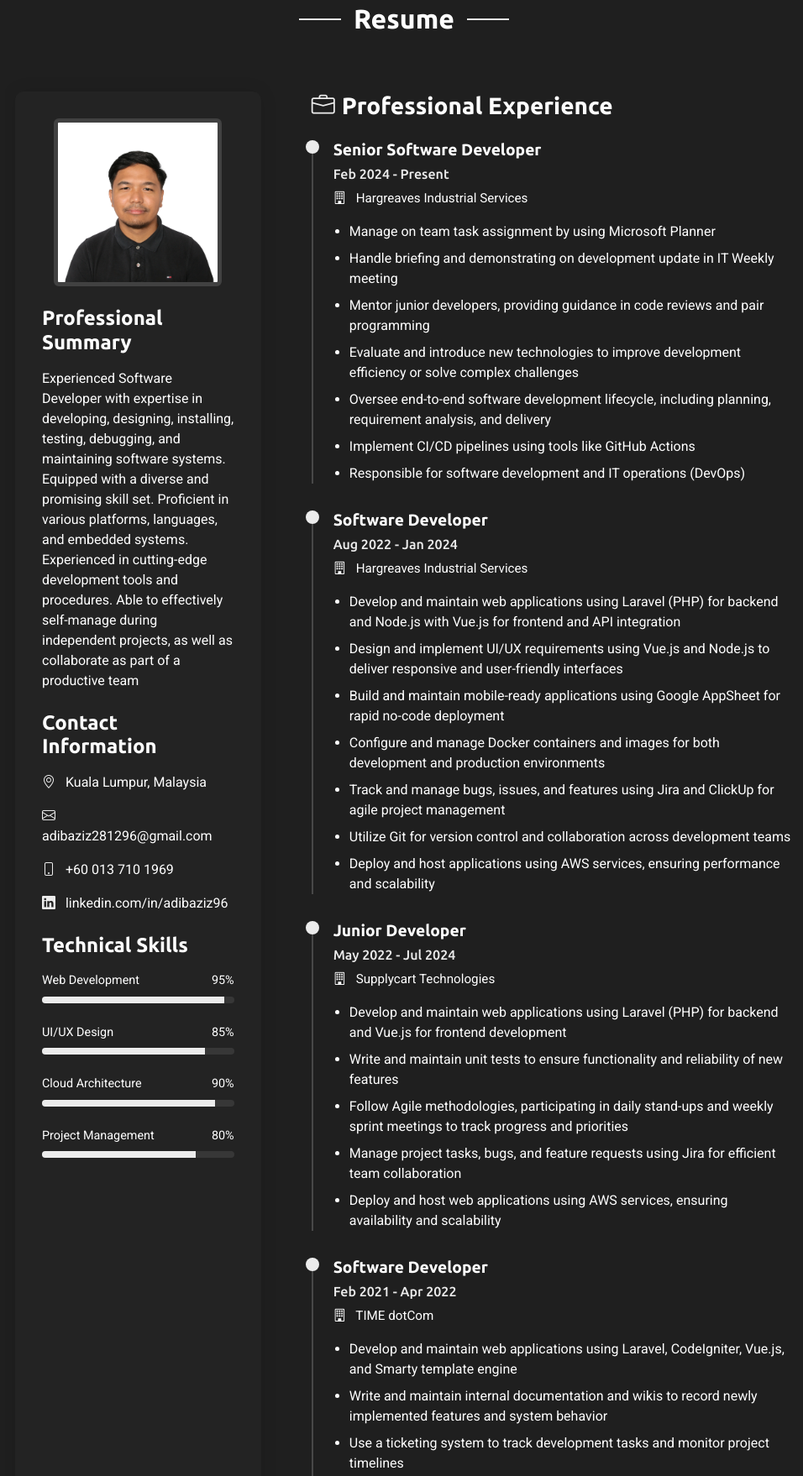
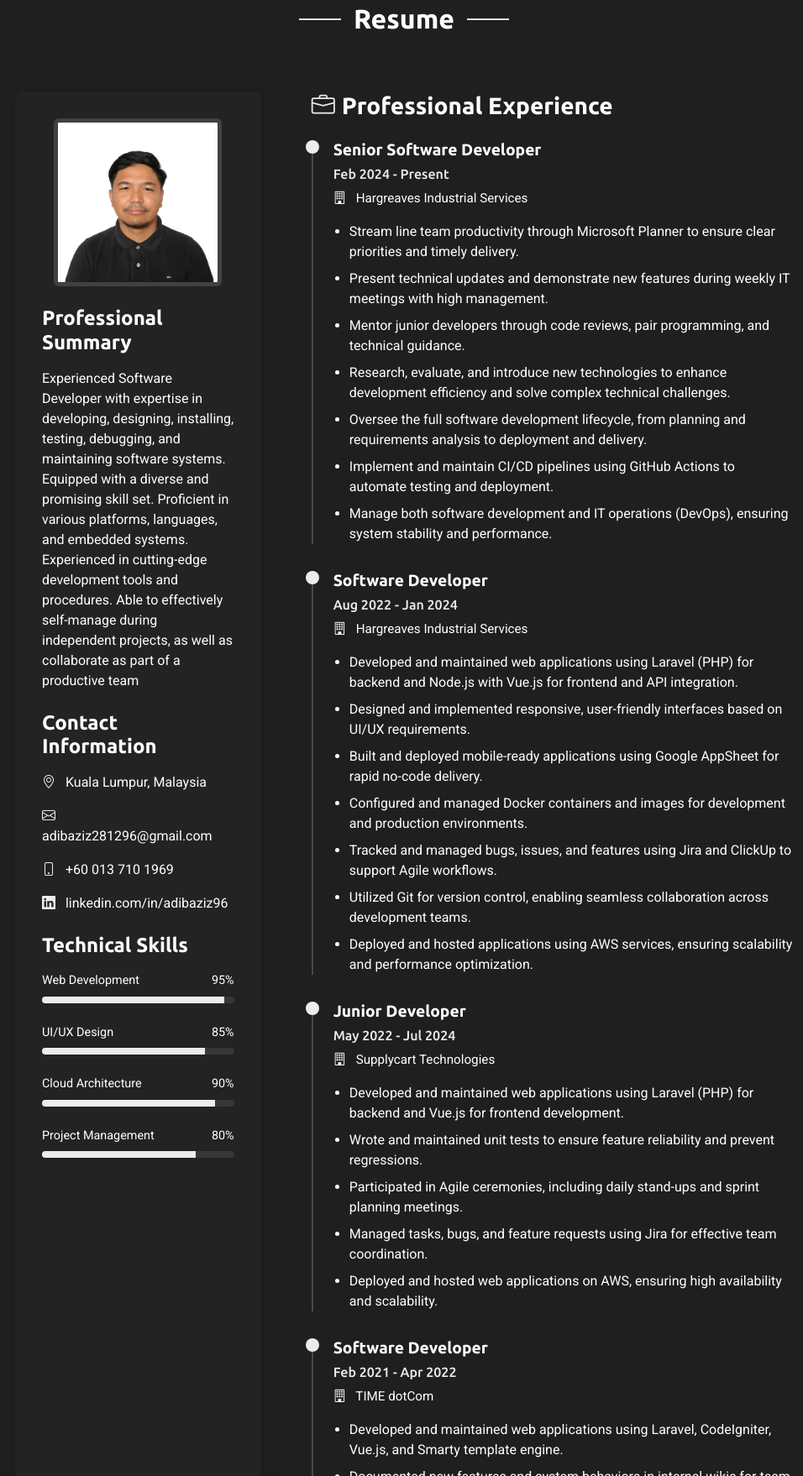
Before and after one commit to adibaziz96/adibaziz96.github.io, a plain HTML site: page index.html in a window 1280 px wide. Shown: the part 3423-5181 px from the top of the page at 84% size, without its empty margins (324-1280 px from the left). Drawn offline with nearby package versions, Linux system fonts and the light colour scheme.

Commit message:
feat: update resume detail + favicon

```diff
--- a/index.html
+++ b/index.html
@@ -407,13 +407,13 @@
                 <h5>Feb 2024 - Present</h5>
                 <p class="company"><i class="bi bi-building"></i> Hargreaves Industrial Services</p>
                 <ul>
-                  <li>Manage on team task assignment by using Microsoft Planner</li>
-                  <li>Handle briefing and demonstrating on development update in IT Weekly meeting</li>
-                  <li>Mentor junior developers, providing guidance in code reviews and pair programming</li>
-                  <li>Evaluate and introduce new technologies to improve development efficiency or solve complex challenges</li>
-                  <li>Oversee end-to-end software development lifecycle, including planning, requirement analysis, and delivery</li>
-                  <li>Implement CI/CD pipelines using tools like GitHub Actions</li>
-                  <li>Responsible for software development and IT operations (DevOps)</li>
+                  <li>Stream line team productivity through Microsoft Planner to ensure clear priorities and timely delivery.</li>
+                  <li>Present technical updates and demonstrate new features during weekly IT meetings with high management.</li>
+                  <li>Mentor junior developers through code reviews, pair programming, and technical guidance.</li>
+                  <li>Research, evaluate, and introduce new technologies to enhance development efficiency and solve complex technical challenges.</li>
+                  <li>Oversee the full software development lifecycle, from planning and requirements analysis to deployment and delivery.</li>
+                  <li>Implement and maintain CI/CD pipelines using GitHub Actions to automate testing and deployment.</li>
+                  <li>Manage both software development and IT operations (DevOps), ensuring system stability and performance.</li>
                 </ul>
               </div>
 
@@ -422,13 +422,13 @@
                 <h5>Aug 2022 - Jan 2024</h5>
                 <p class="company"><i class="bi bi-building"></i> Hargreaves Industrial Services</p>
                 <ul>
-                  <li>Develop and maintain web applications using Laravel (PHP) for backend and Node.js with Vue.js for frontend and API integration</li>
-                  <li>Design and implement UI/UX requirements using Vue.js and Node.js to deliver responsive and user-friendly interfaces</li>
-                  <li>Build and maintain mobile-ready applications using Google AppSheet for rapid no-code deployment</li>
-                  <li>Configure and manage Docker containers and images for both development and production environments</li>
-                  <li>Track and manage bugs, issues, and features using Jira and ClickUp for agile project management</li>
-                  <li>Utilize Git for version control and collaboration across development teams</li>
-                  <li>Deploy and host applications using AWS services, ensuring performance and scalability</li>
+                  <li>Developed and maintained web applications using Laravel (PHP) for backend and Node.js with Vue.js for frontend and API integration.</li>
+                  <li>Designed and implemented responsive, user-friendly interfaces based on UI/UX requirements.</li>
+                  <li>Built and deployed mobile-ready applications using Google AppSheet for rapid no-code delivery.</li>
+                  <li>Configured and managed Docker containers and images for development and production environments.</li>
+                  <li>Tracked and managed bugs, issues, and features using Jira and ClickUp to support Agile workflows.</li>
+                  <li>Utilized Git for version control, enabling seamless collaboration across development teams.</li>
+                  <li>Deployed and hosted applications using AWS services, ensuring scalability and performance optimization.</li>
                 </ul>
               </div>
 
@@ -437,11 +437,11 @@
                 <h5>May 2022 - Jul 2024</h5>
                 <p class="company"><i class="bi bi-building"></i> Supplycart Technologies</p>
                 <ul>
-                  <li>Develop and maintain web applications using Laravel (PHP) for backend and Vue.js for frontend development</li>
-                  <li>Write and maintain unit tests to ensure functionality and reliability of new features</li>
-                  <li>Follow Agile methodologies, participating in daily stand-ups and weekly sprint meetings to track progress and priorities</li>
-                  <li>Manage project tasks, bugs, and feature requests using Jira for efficient team collaboration</li>
-                  <li>Deploy and host web applications using AWS services, ensuring availability and scalability</li>
+                  <li>Developed and maintained web applications using Laravel (PHP) for backend and Vue.js for frontend development.</li>
+                  <li>Wrote and maintained unit tests to ensure feature reliability and prevent regressions.</li>
+                  <li>Participated in Agile ceremonies, including daily stand-ups and sprint planning meetings.</li>
+                  <li>Managed tasks, bugs, and feature requests using Jira for effective team coordination.</li>
+                  <li>Deployed and hosted web applications on AWS, ensuring high availability and scalability.</li>
                 </ul>
               </div>
 
@@ -450,11 +450,11 @@
                 <h5>Feb 2021 - Apr 2022</h5>
                 <p class="company"><i class="bi bi-building"></i> TIME dotCom</p>
                 <ul>
-                  <li>Develop and maintain web applications using Laravel, CodeIgniter, Vue.js, and Smarty template engine</li>
-                  <li>Write and maintain internal documentation and wikis to record newly implemented features and system behavior</li>
-                  <li>Use a ticketing system to track development tasks and monitor project timelines</li>
-                  <li>Conduct meetings and discussions with users to gather requirements and evaluate change requests</li>
-                  <li>Deploy applications to staging and production environments using Jenkins for continuous integration and delivery</li>
+                  <li>Developed and maintained web applications using Laravel, CodeIgniter, Vue.js, and Smarty template engine.</li>
+                  <li>Documented new features and system behaviors in internal wikis for team knowledge sharing.</li>
+                  <li>Used a ticketing system to manage development tasks and track project progress.</li>
+                  <li>Conducted user meetings to gather requirements, clarify specifications, and assess change requests.</li>
+                  <li>Deployed applications to staging and production environments using Jenkins for CI/CD.</li>
                 </ul>
               </div>
 
@@ -463,10 +463,10 @@
                 <h5>Oct 2019 - Jan 2021</h5>
                 <p class="company"><i class="bi bi-building"></i> ALAMI Technologies</p>
                 <ul>
-                  <li>Develop and maintain web and mobile applications using Laravel (PHP), jQuery, HTML/Bootstrap, and the Ionic Framework</li>
-                  <li>Integrate ArcGIS API services to create maps and implement custom layer plotting and geospatial features</li>
-                  <li>Write and maintain comprehensive documentation, including User Guides, System Requirement Specifications (SRS), System Design Documents (SDD), User Acceptance Testing (UAT), and Factory Acceptance Testing (FAT)</li>
-                  <li>Conduct user training sessions to support application onboarding and ensure successful adoption</li>
+                  <li>Develop and maintain web and mobile applications using Laravel (PHP), jQuery, HTML/Bootstrap, and the Ionic Framework.</li>
+                  <li>Integrated ArcGIS API services to build interactive maps with custom layer plotting and geospatial features.</li>
+                  <li>Authored detailed documentation including User Guides, System Requirement Specifications (SRS), System Design Documents (SDD), and test documentation (UAT/FAT).</li>
+                  <li>Conducted user training sessions to support onboarding and ensure smooth adoption of applications.</li>
                 </ul>
               </div>
             </div>
```
Also changed, not shown: assets/img/favicon.png.
